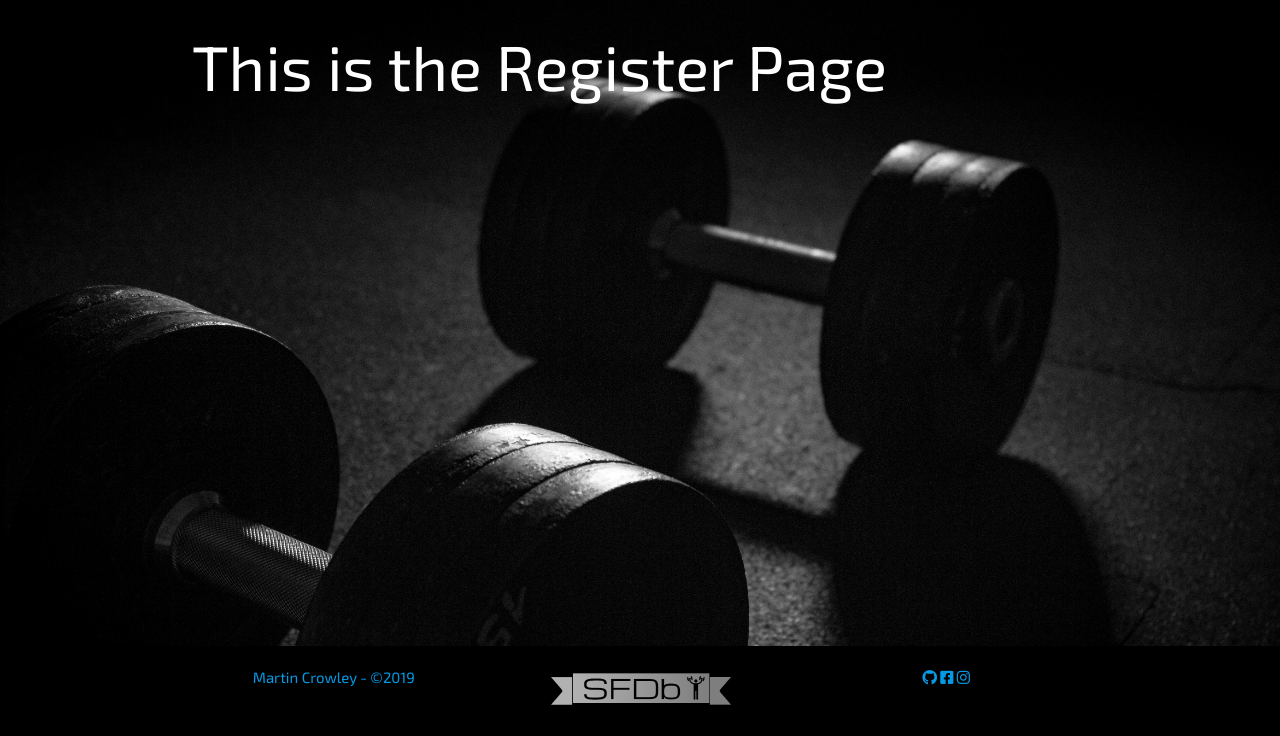
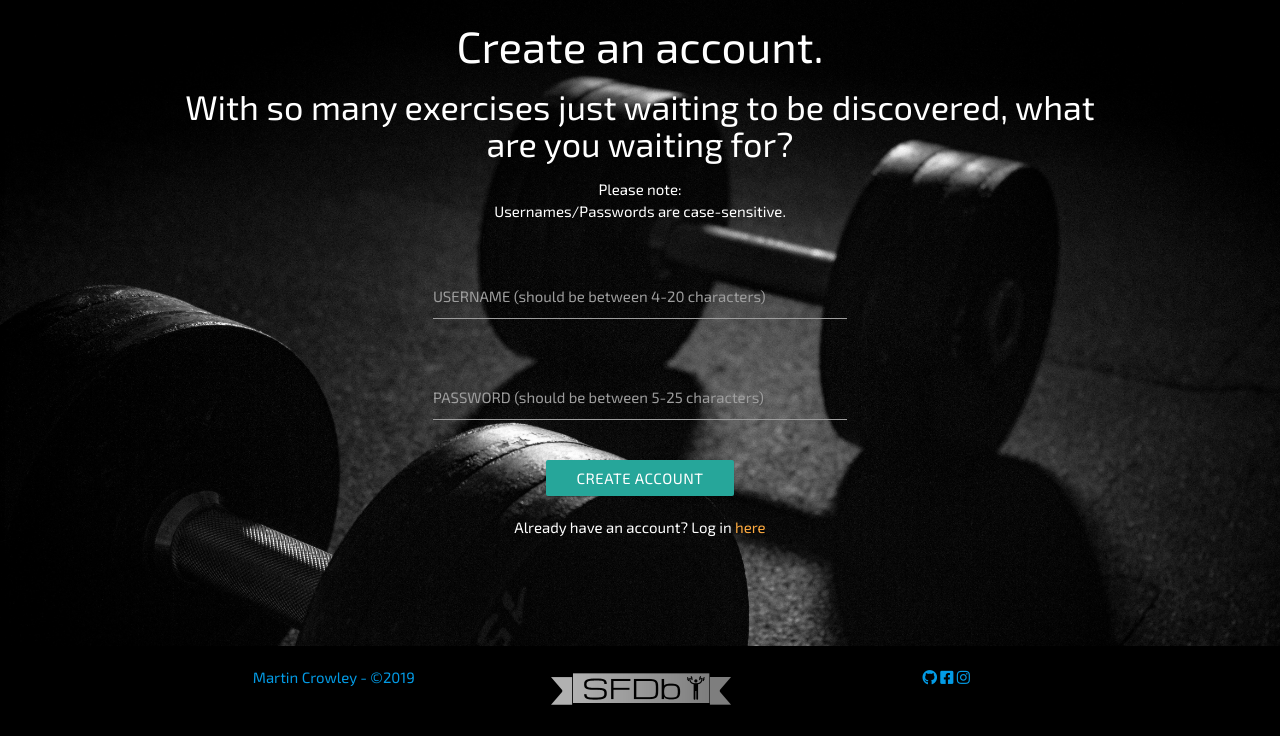
Before and after one commit to Code-Institute-Submissions/shared_fitness_database, a Flask app: page /register in a window 1280 px wide. Shown: the part 64-800 px from the top of the page. Run offline with Flask 2, Linux system fonts and the light colour scheme; some libraries are stand-ins or nearby versions.

Commit message:
Created the register page/form for users to fill in and create a new account

```diff
--- a/templates/register.html
+++ b/templates/register.html
@@ -1,10 +1,33 @@
 {% extends "base.html" %}
 {% block content %}
-<!--Intro-->
-<div class="row">
-    <div class="col s12 intro">
-        <h1>This is the Register Page</h1>
+
+<section>
+    <div class="page-container">
+        <div class="row">
+            <h3 class="center">Create an account.</h3>
+            <h4 class="center">With so many exercises just waiting to be discovered, what are you waiting for?</h4>
+            <p class="center">Please note:<br>Usernames/Passwords are case-sensitive.</p>
+        </div>
+        <div class="row">
+            <div class="col offset-s1 s10 offset-m2 m8 offset-l3 l6 center">
+                <form method="POST" action="{{ url_for('register') }}" class="col s12">
+                    <div class="row">
+                        <div class="input-field col s12">
+                            <label for="username">USERNAME (should be between 4-20 characters)</label>
+                            <input id="username" name="username" type="text" class="validate" required pattern=".{4,20}" data-length="20">
+                        </div>
+                    </div>
+                    <div class="row">
+                        <div class="input-field col s12">
+                            <label for="password">PASSWORD (should be between 5-25 characters)</label>
+                            <input id="password" name="password" type="password" class="validate" required pattern=".{5,25}" data-length="25">
+                        </div>
+                    </div>
+                    <button class="btn btn_form" type="submit">CREATE ACCOUNT</button>
+                </form>
+            </div>
+        </div>
+        <p class="center">Already have an account? Log in <a href="{{ url_for('log_in') }}">here</a></p>
     </div>
-</div>
-
+</section>
 {% endblock %}
```
